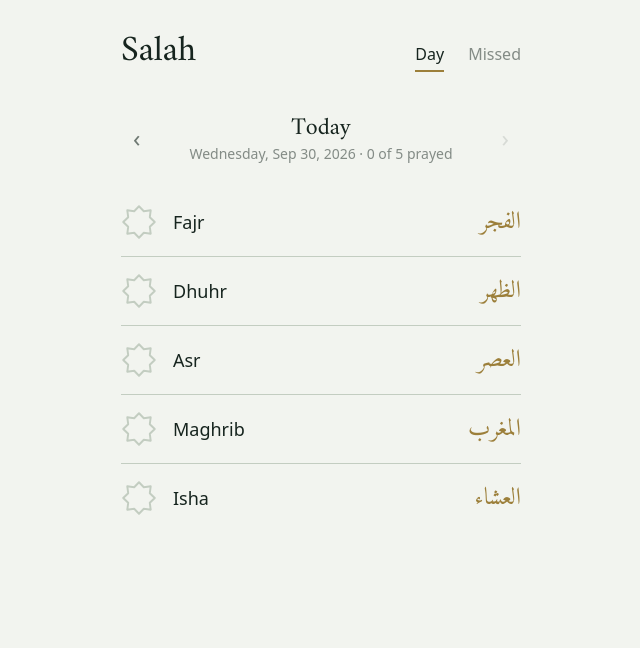
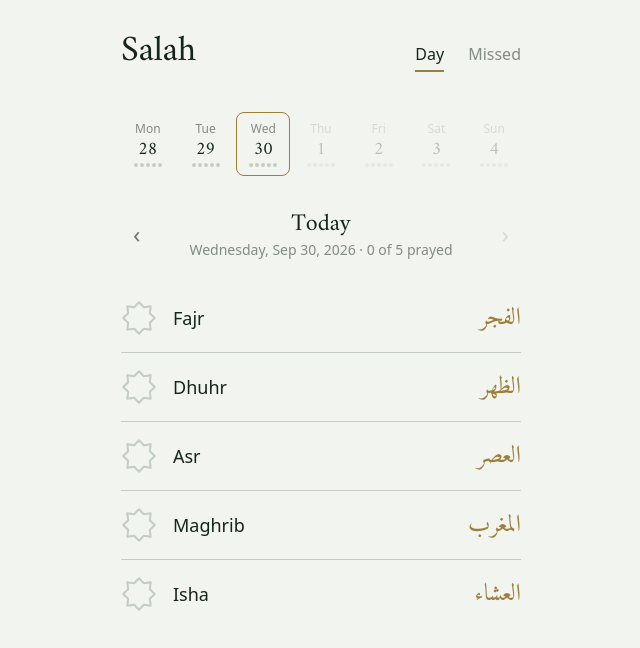
Before and after one commit to ErShakirAnsari/salah-tracker, a React (Vite) app: page / in a window 1280 px wide. Shown: the top 648 px of the page, without its empty margins (319-959 px from the left). Built offline with nearby package versions, Linux system fonts and the light colour scheme.

Commit message:
Add date parsing and week day calculations

```diff
--- a/src/App.tsx
+++ b/src/App.tsx
@@ -10,6 +10,12 @@ const PRAYERS = [
 ] as const;
 
 const empty = () => [0, 0, 0, 0, 0];
+
+const parse = (d: string) => {
+  const [y, m, day] = d.split("-").map(Number);
+  return new Date(y, m - 1, day);
+};
+const short = (d: string) => parse(d).toLocaleDateString(undefined, { weekday: "short" });
 
 function Star({ on }: { on: boolean }) {
   return (
@@ -69,6 +75,12 @@ export default function App() {
     return newestFirst ? out : out.reverse();
   }, [data, newestFirst]);
 
+  const weekDays = useMemo(() => {
+    const dow = (parse(date).getDay() + 6) % 7; // week starts Monday
+    const first = shift(date, -dow);
+    return Array.from({ length: 7 }, (_, i) => shift(first, i));
+  }, [date]);
+
   const flags = data[date] ?? empty();
   const isToday = date === today();
   const tabCls = (t: string) =>
@@ -90,6 +102,26 @@ export default function App() {
 
       {tab === "day" ? (
         <section>
+          <div className="mb-8 grid grid-cols-7 gap-1">
+            {weekDays.map((d) => (
+              <button
+                key={d}
+                disabled={d > today()}
+                onClick={() => setDate(d)}
+                className={`flex flex-col items-center gap-1 rounded-lg border py-2 disabled:opacity-25 ${
+                  d === date ? "border-brass" : "border-transparent"
+                }`}
+              >
+                <span className="text-xs text-ink/50">{short(d)}</span>
+                <span className="font-serif text-lg leading-none">{Number(d.slice(8))}</span>
+                <span className="flex gap-0.5">
+                  {(data[d] ?? empty()).map((v, i) => (
+                    <i key={i} className={`h-1 w-1 rounded-full ${v ? "bg-pine" : "bg-line"}`} />
+                  ))}
+                </span>
+              </button>
+            ))}
+          </div>
           <div className="mb-2 flex items-center justify-between">
             <button
               aria-label="Previous day"
```
